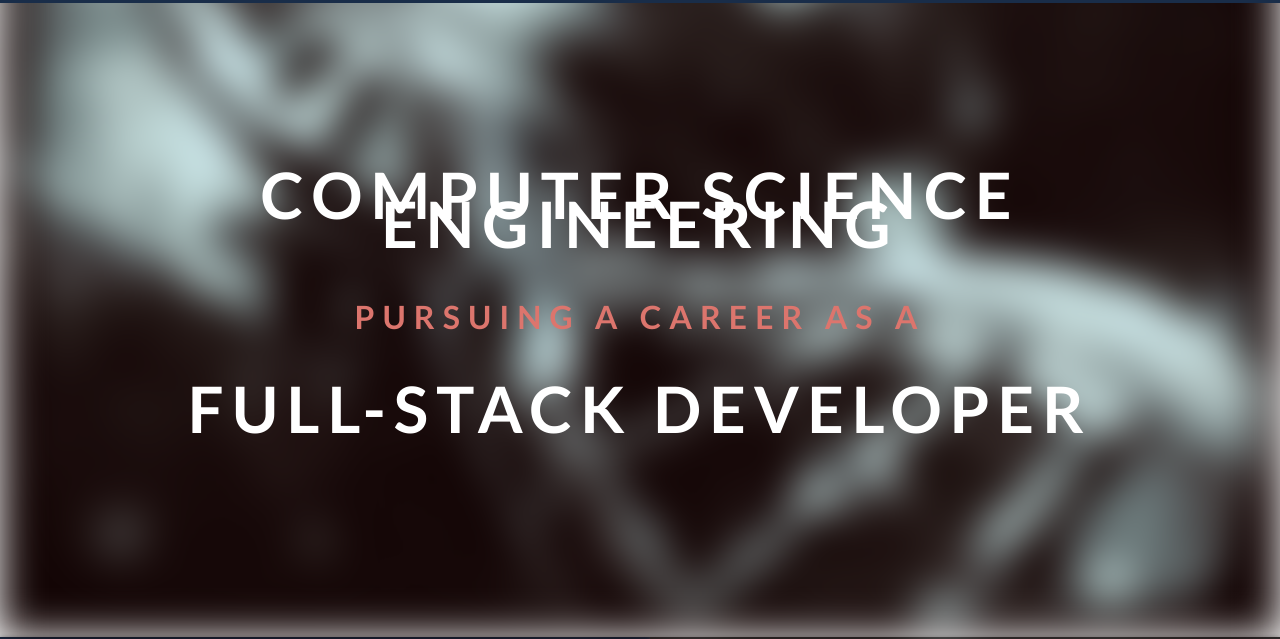
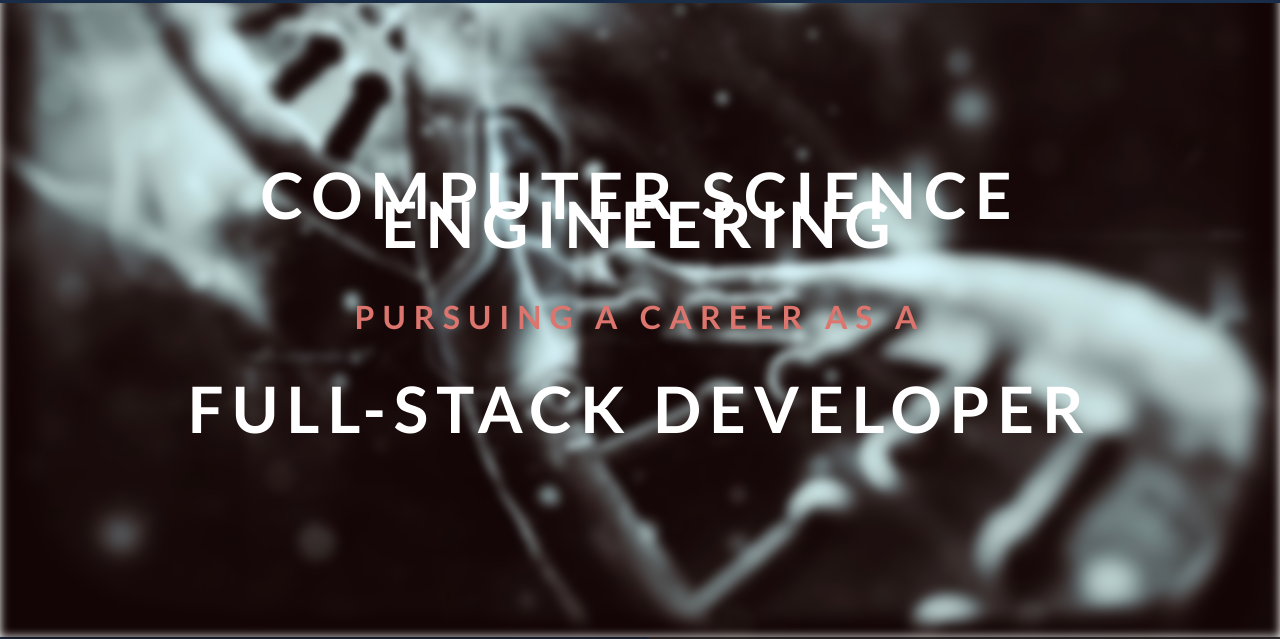
Before and after one commit to DutchMon/Portfolio-Website, a plain HTML site: page index.html in a window 1280 px wide. Shown: the part 163-802 px from the top of the page. Drawn offline with Linux system fonts and the light colour scheme.

Commit message:
font styling

```diff
--- a/assets/css/parallax.css
+++ b/assets/css/parallax.css
@@ -12,7 +12,7 @@
   .parallax {
     background-image: url(../images/background.jpg);
     min-height: 100%;
-    filter: blur(20px);
+    filter: blur(5px);
   }
 
   .ptext {
@@ -20,8 +20,9 @@
     top: 35%;
     width: 100%;
     text-align: center;
-    font-size: 30px;
+    font-size: 20px;
     letter-spacing: 8px;
+
     text-transform: uppercase;
     vertical-align: -webkit-baseline-middle;
   }
```
